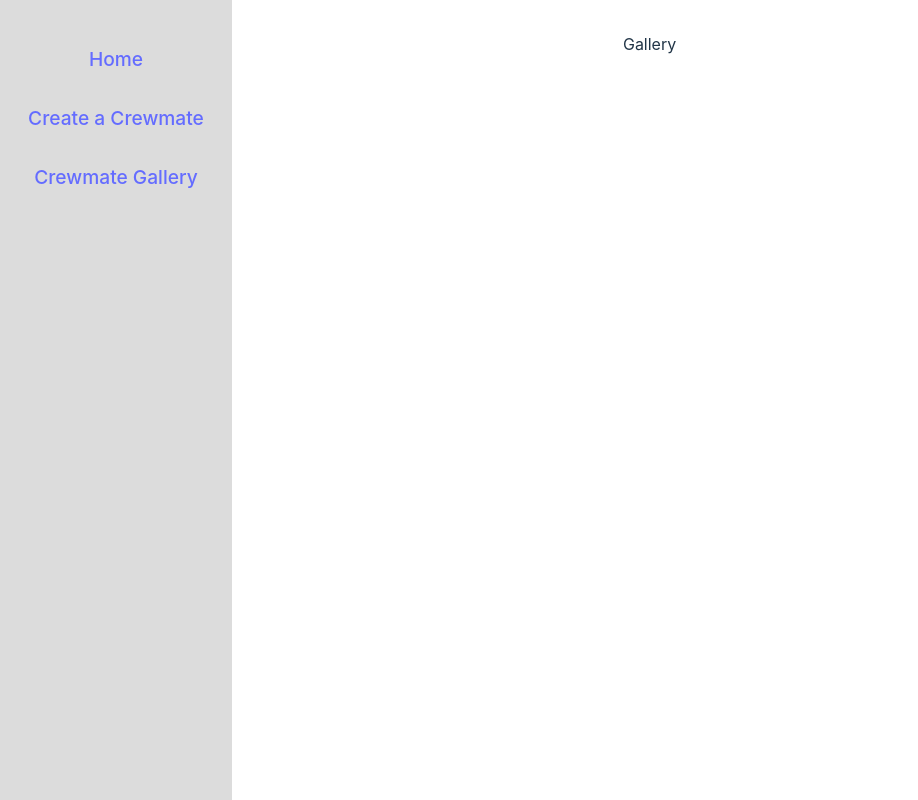
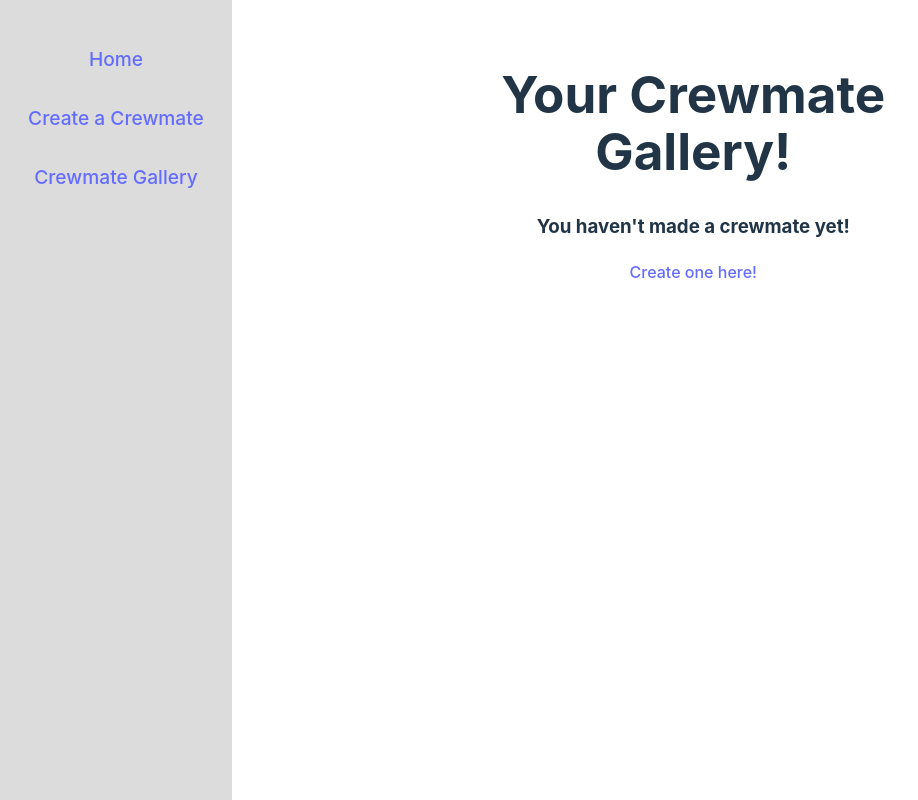
Before and after one commit to PhucNChau/crewmates, a React (Vite) app: page /gallery in a window 1280 px wide. Shown: the whole page, without its empty margins (0-918 px from the left). Built offline with nearby package versions, Linux system fonts and the light colour scheme.

Commit message:
Modify gallery page to handle empty data.

```diff
--- a/src/routes/CreatePage.jsx
+++ b/src/routes/CreatePage.jsx
@@ -1,6 +1,6 @@
 
 
-function CreatePage() {
+const CreatePage = () => {
 
   return (
     <div className="create-page">
--- a/src/routes/EditPage.jsx
+++ b/src/routes/EditPage.jsx
@@ -1,6 +1,6 @@
 
 
-function EditPage() {
+const EditPage = () => {
 
   return (
     <div className="edit-page">
--- a/src/routes/GalleryPage.jsx
+++ b/src/routes/GalleryPage.jsx
@@ -1,10 +1,20 @@
+import { useState } from "react";
+import { Link } from "react-router-dom";
 
+const GalleryPage = () => {
 
-function GalleryPage() {
+  const [crewmates, setCrewmates] = useState([]);
 
   return (
     <div className="gallery-page">
-      Gallery
+      <h1>Your Crewmate Gallery!</h1>
+      {crewmates && crewmates.length > 0 ?
+        <div></div> :
+        <div>
+          <h3>You haven't made  a crewmate yet!</h3>
+          <Link to="/create">Create one here!</Link>
+        </div>
+      }
     </div>
   );
 };
```
